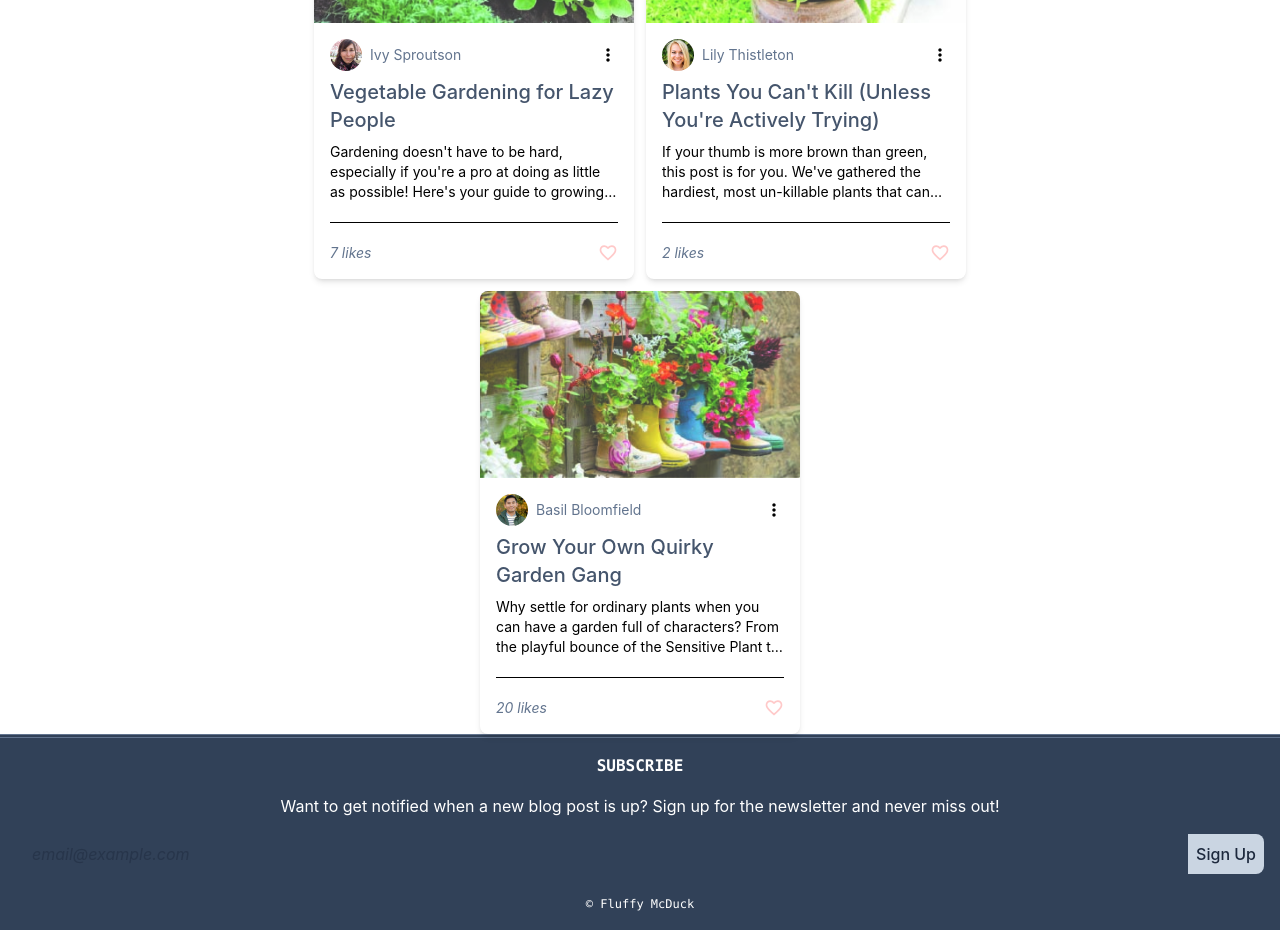
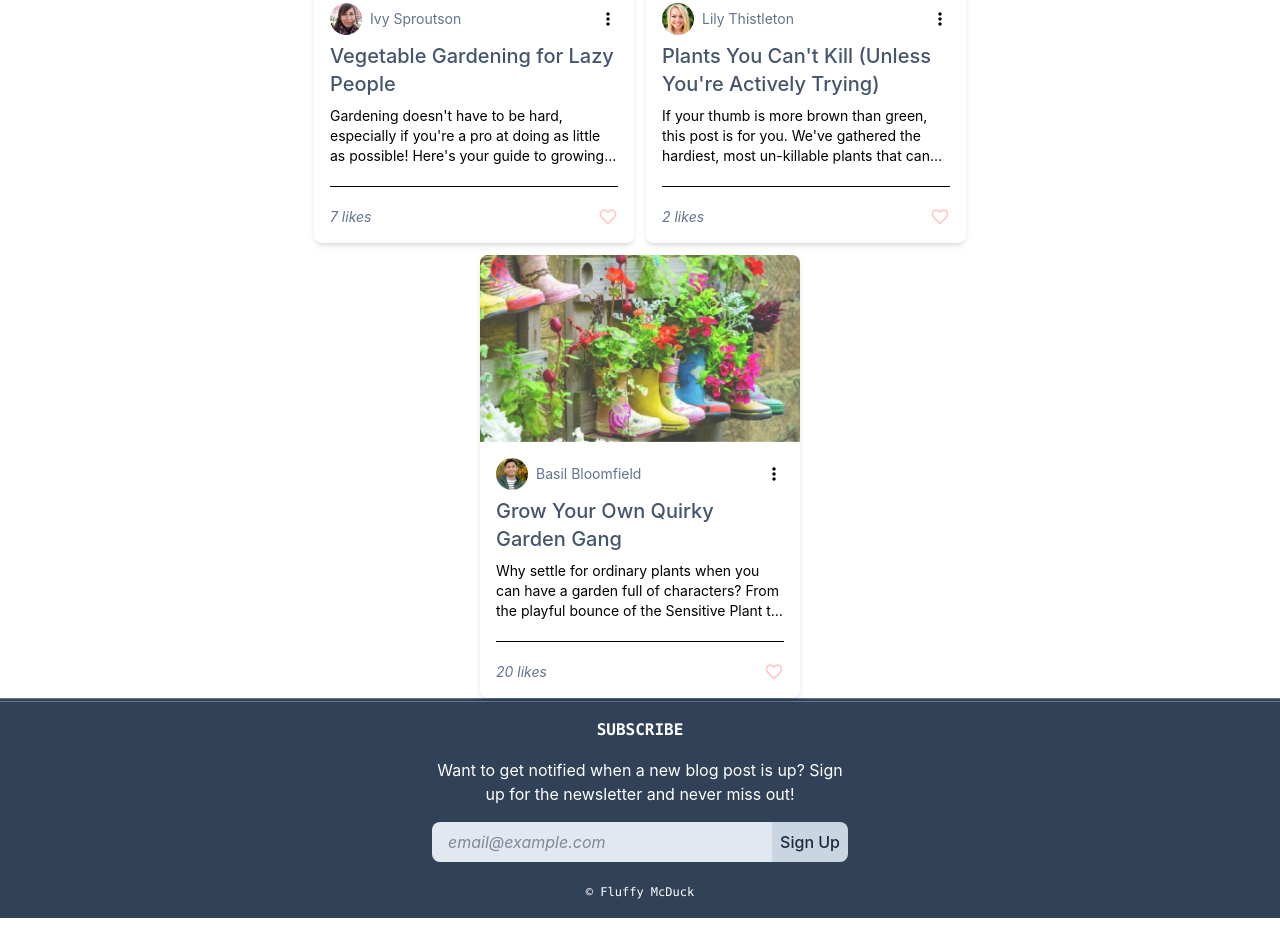
Before and after one commit to valerkahere/scrimba-projects, an Astro site in the folder Learn Tailwind CSS/PlantBlog/: page / in a window 1280 px wide. Shown: the part 811-1741 px from the top of the page. Built offline with nearby package versions, Linux system fonts and the light colour scheme; Astro itself is replaced by a stand-in of ours.

Commit message:
make footer and header responsive

```diff
--- a/Learn Tailwind CSS/PlantBlog/src/pages/index.astro
+++ b/Learn Tailwind CSS/PlantBlog/src/pages/index.astro
@@ -3,9 +3,9 @@ import Layout from "../layouts/Layout.astro"
 ---
     <Layout>
 
-        <header class="bg-slate-700 text-white p-4 text-center border-slate-500 border-b-4 border-double">
+        <header class="bg-slate-700 text-white p-4 text-center border-slate-500 border-b-4 border-double md:flex justify-between">
             <section>
-                <svg xmlns="http://www.w3.org/2000/svg" viewBox="0 0 164.56 162.44" xmlns="https://vecta.io/nano" fill="white" class="w-10"><path d="M88.94 119.91v42.53H75.4V92.17c-26.58.24-47.78-9.8-62.83-31.49C.01 42.59-.81 21.91.41.47 20.12-.94 39.07.28 56.17 11.7c16.82 11.23 26.68 27.1 31.55 47.46 10.5-14.19 22.98-24.84 39.54-28.46 11.82-2.59 24.14-2.93 36.15-4.26 6.86 44.12-17.09 92.51-74.47 93.48zM14.33 14.31C12.4 48.23 36.69 81.49 75.09 77.17c1.17-36.65-25.68-64.07-60.76-62.86zm75.07 90.8c37.04.92 61.67-25.55 60.93-63.1-32.53-4.75-62.82 26.43-60.93 63.1z"/></svg>
+                <svg xmlns="http://www.w3.org/2000/svg" viewBox="0 0 164.56 162.44" xmlns="https://vecta.io/nano" fill="white" class="w-10 mx-auto"><path d="M88.94 119.91v42.53H75.4V92.17c-26.58.24-47.78-9.8-62.83-31.49C.01 42.59-.81 21.91.41.47 20.12-.94 39.07.28 56.17 11.7c16.82 11.23 26.68 27.1 31.55 47.46 10.5-14.19 22.98-24.84 39.54-28.46 11.82-2.59 24.14-2.93 36.15-4.26 6.86 44.12-17.09 92.51-74.47 93.48zM14.33 14.31C12.4 48.23 36.69 81.49 75.09 77.17c1.17-36.65-25.68-64.07-60.76-62.86zm75.07 90.8c37.04.92 61.67-25.55 60.93-63.1-32.53-4.75-62.82 26.43-60.93 63.1z"/></svg>
             </section>
             <nav class="font-bold font-mono pt-3">
                 <a href="#">Blog</a>
@@ -242,13 +242,13 @@ import Layout from "../layouts/Layout.astro"
             <!--CARD CONTAINER END-->
 
         </main>
-        <footer class="bg-slate-700 text-white p-4 text-center mt-auto border-slate-500 border-t-4 border-double">
+        <footer class="w-full bg-slate-700 text-white p-4 text-center mt-auto border-slate-500 border-t-4 border-double">
             <!-- FOOTER CONTENT -->
-            <section>
+            <section class="w-full md:w-2/3 lg:w-1/3 mx-auto">
                 <h3 class="font-bold uppercase font-mono mb-4">Subscribe</h3>
                 <p>Want to get notified when a new blog post is up? Sign up for the newsletter and never miss out!</p>
                 <form class="my-4 w-full flex">
-                    <input class="p-2 text-slate-800 rounded-l-lg grow placeholder:italic placeholder:pl-2 focus:bg-slate-100" type="email" placeholder="email@example.com"/>
+                    <input class="p-2 bg-slate-200 text-slate-800 rounded-l-lg grow placeholder:italic placeholder:pl-2 focus:bg-slate-100" type="email" placeholder="email@example.com"/>
                     <input class="bg-slate-300 text-slate-800 p-2 font-medium rounded-r-lg" type="submit" value="Sign Up"/>
                 </form>
                 <span class="text-xs font-mono">&copy; Fluffy McDuck</span>
```
